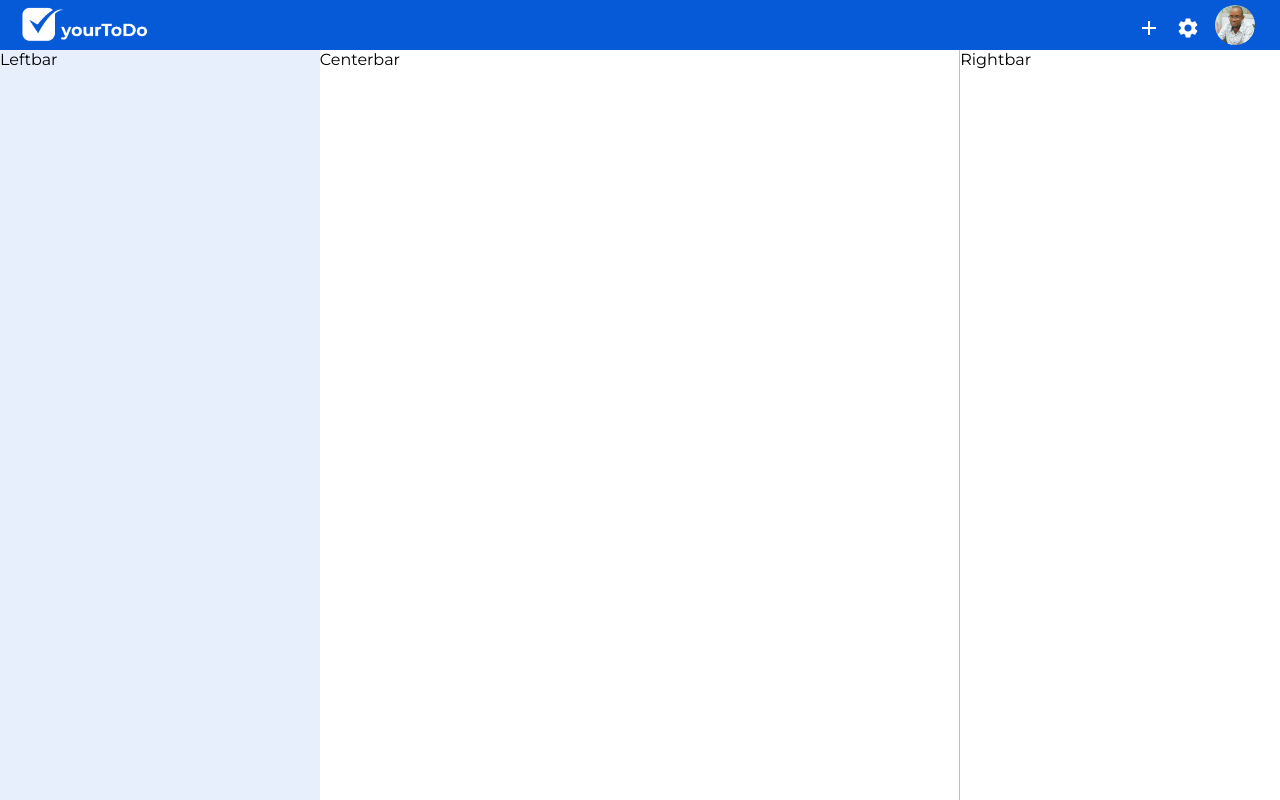
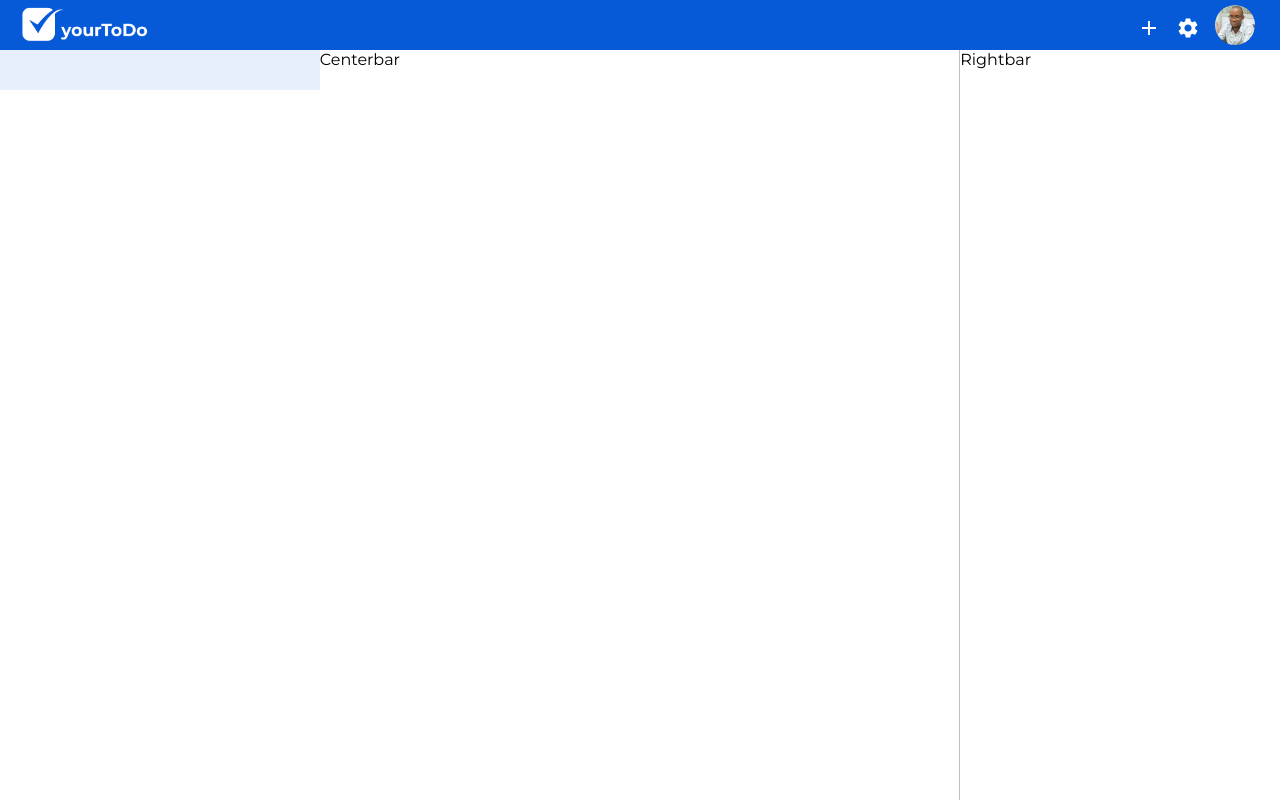
Before and after one commit to namakula-josephine/to-do-app, a React (Create React App) app: page / in a window 1280 px wide. Built offline with nearby package versions, Linux system fonts and the light colour scheme.

Commit message:
Added a leftBar wrapper

```diff
--- a/src/components/leftbar/Leftbar.css
+++ b/src/components/leftbar/Leftbar.css
@@ -1,5 +1,9 @@
 .leftBar{
     flex: 3;
     height: calc(100vh - 50px);
+}
+
+.leftBarWrapper{
+    padding: 20px;
     background-color: #E6EFFB;
 }
--- a/src/components/leftbar/Leftbar.js
+++ b/src/components/leftbar/Leftbar.js
@@ -1,8 +1,13 @@
 import "./Leftbar.css";
 
 function Leftbar() {
-  return <div className="leftBar">
-    Leftbar</div>;
+  return (
+    <div className="leftBar">
+      <div className="leftBarWrapper">
+
+      </div>
+    </div>
+  );
 }
 
 export default Leftbar;
```
